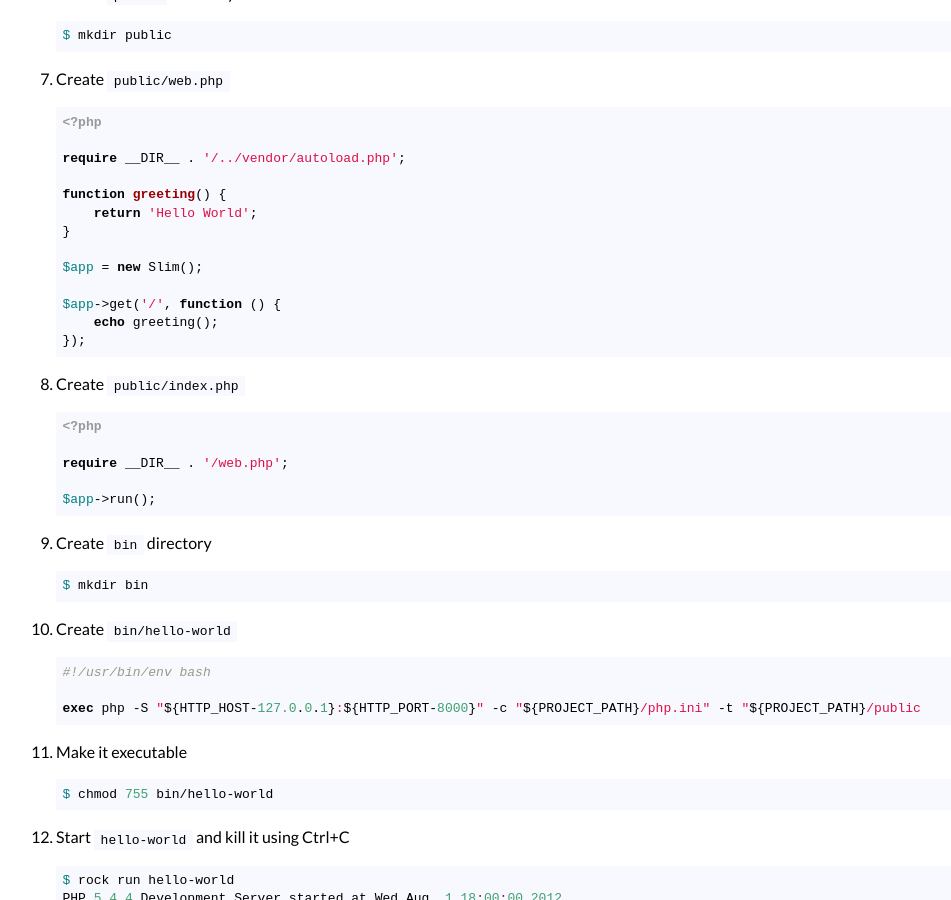
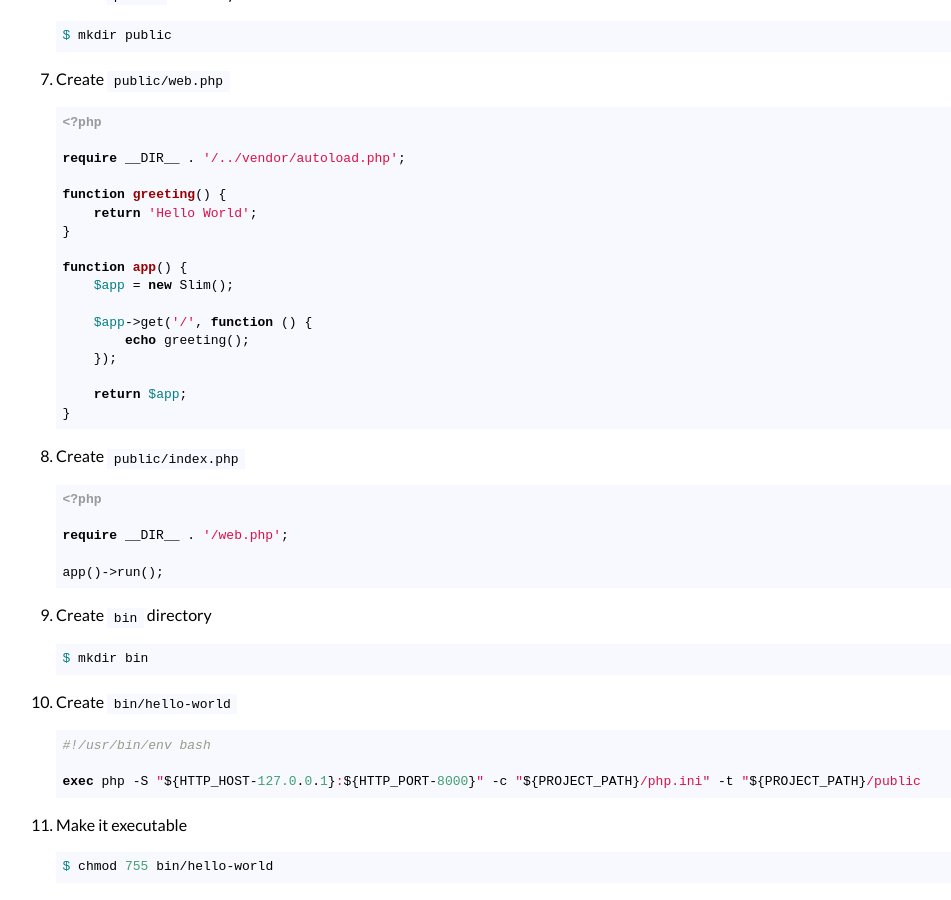
Before and after one commit to silas/rock, a Jekyll site: the page built from getting-started/php/index.md, in a window 1280 px wide and 900 px high, scrolled down 715 px. Shown: the whole window, without its empty margins (40-991 px from the left). Built offline with Jekyll 4.4.1, drawn with Linux system fonts in a browser that asks for light colours; some of the changed text lies outside the part shown.

Commit message:
Misc PHP fixes

```diff
--- a/getting-started/php/index.md
+++ b/getting-started/php/index.md
@@ -45,11 +45,15 @@ title: Getting Started with PHP
             return 'Hello World';
         }
 
-        $app = new Slim();
+        function app() {
+            $app = new Slim();
 
-        $app->get('/', function () {
-            echo greeting();
-        });
+            $app->get('/', function () {
+                echo greeting();
+            });
+
+            return $app;
+        }
 
  1. Create `public/index.php`
 
@@ -57,7 +61,7 @@ title: Getting Started with PHP
 
         require __DIR__ . '/web.php';
 
-        $app->run();
+        app()->run();
 
  1. Create `bin` directory
 
```
Also changed, not shown: other parts of getting-started/php/index.md (+2 -2 lines).
